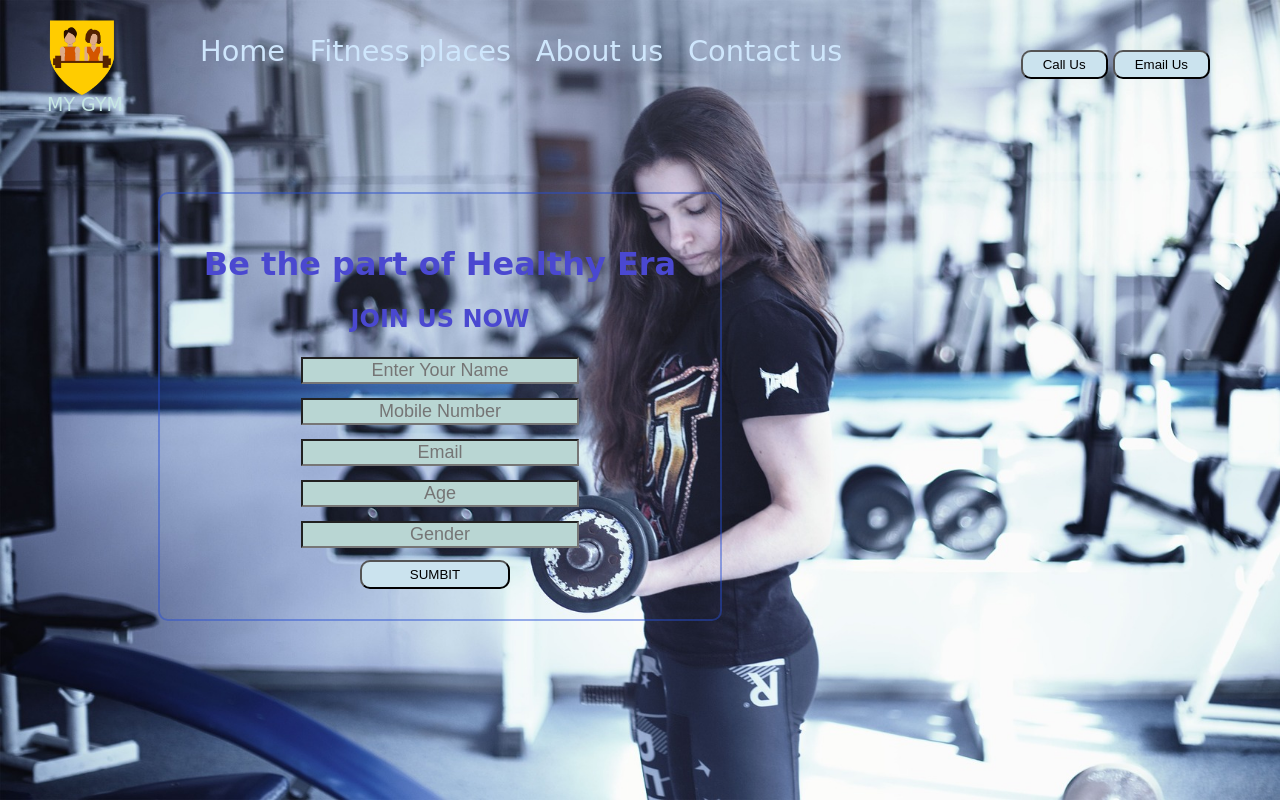
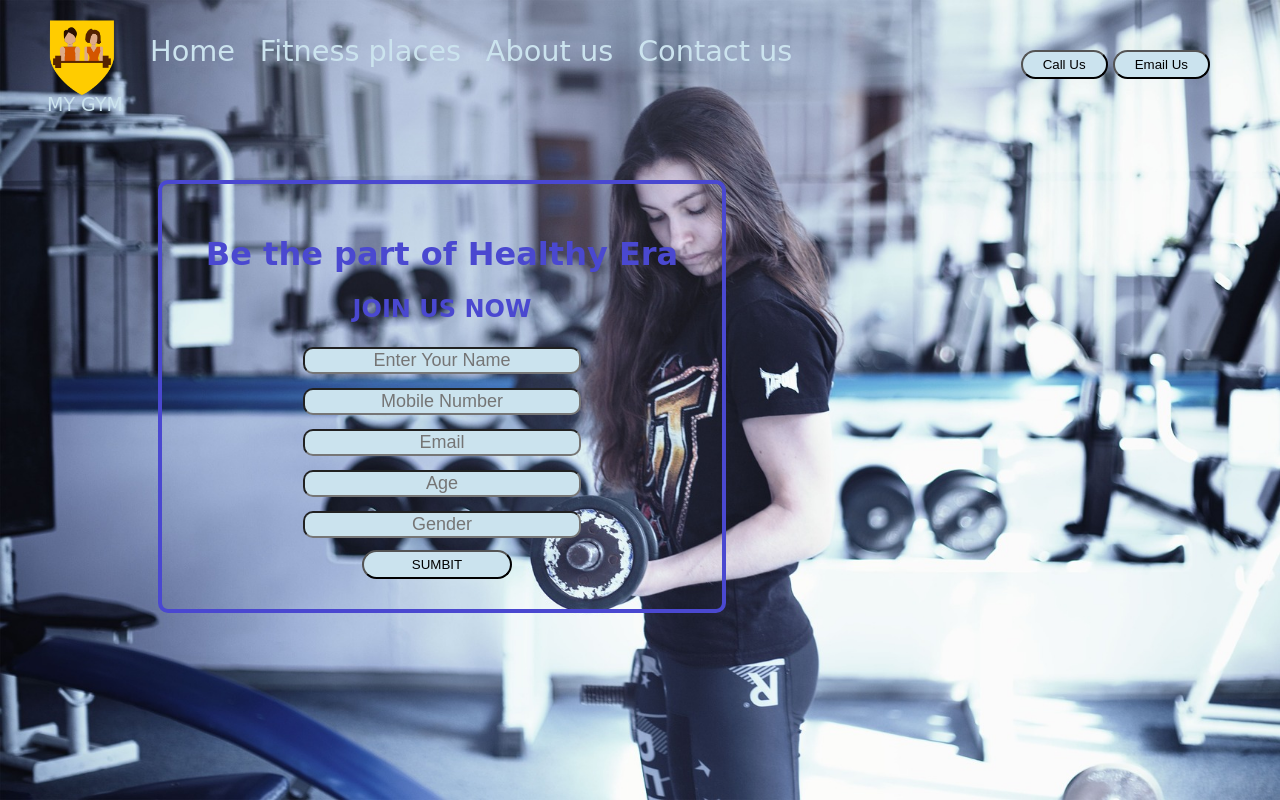
Before and after one commit to deegetter03/Gym-WebForm, a plain HTML site: page index.html in a window 1280 px wide. Drawn offline with Linux system fonts and the light colour scheme; a web font is replaced by a local one.

Commit message:
style.css

```diff
--- a/style.css
+++ b/style.css
@@ -1,24 +1,20 @@
 body {
-    /* font-family: 'Poppins', sans-serif; */
     font-family: 'Baloo Bhai', cursive;
     background: url(img/bg.jpg);
-    /* height: fit-content; */
     background-attachment: fixed;
     background-size: cover;
-    color: aliceblue;
     display: inline-block;
-    /* max-height: 50vh; */
-    width: 70%;
+    width: 68%;
 }
 
 .left {
     display: inline-block;
-    /* border: 2px solid white; */
     position: absolute;
     top: 10px;
     left: 40px;
     text-align: center;
-    color: #c5e6e3;
+    color: #cbe3ee;
+    cursor: pointer;
 }
 
 .left img {
@@ -33,19 +29,13 @@ body {
 
 .mid {
     display: inline-block;
-    /* border: 2px solid white; */
-    /* position: sticky; */
     top: 20px;
-    margin-top: 2px;
-    margin-bottom: 20px;
-    margin-left: 150px;
-    margin-right: 100px;
+    margin : 2px 150px 20px 100px;
     width: 800px;
     font-size: x-large;
 }
 
 .right {
-    /* border: 2px solid white; */
     display: inline-block;
     position: fixed;
     top: 50px;
@@ -53,15 +43,15 @@ body {
 }
 
 .btn {
-
     padding: 5px 20px;
     background-color: #cbe3ee;
-    border-radius: 10px;
+    border-radius: 15px;
     cursor: pointer;
+    outline-style: none;
 }
 
 .btn:hover {
-    background-color: rgb(174, 236, 236);
+    background-color: rgb(123, 173, 233);
 }
 
 .navbar {
@@ -72,28 +62,23 @@ body {
 .navbar li {
     display: inline-block;
     font-size: larger;
-
 }
 
 .navbar li a {
     text-decoration: none;
-    /* color: aliceblue; */
-    color: rgb(206, 230, 252);
+    color: #cbe3ee;
     padding: 20px 15px 20px 2px;
 }
 
 .navbar li a:hover,
 .navbar li a:active {
-    color: aquamarine;
+    color: rgb(123, 173, 233);
     text-decoration: underline;
 }
 
 .container {
-    border: 2px solid #2950d475;
-    margin-top: 80px;
-    margin-bottom: 40px;
-    margin-left: 150px;
-    margin-right: 150px;
+    border: 4px solid #4a48d0;
+    margin : 68px 150px 25px 150px;
     border-radius: 10px;
     padding: 30px 30px;
     width: 500px;
@@ -105,16 +90,14 @@ body {
     text-align: center;
     margin: 10px;
     padding: 2px 2px;
-    border-radius: 4px;
-    font-size: large;
 }
 
 .form-group input {
     text-align: center;
     width: 270px;
-    background-color: #b9d6d3;
+    background-color: #cbe3ee;
+    border-radius: 10px;
     font-size: large;
-
 }
 
 .container h1 {
```
